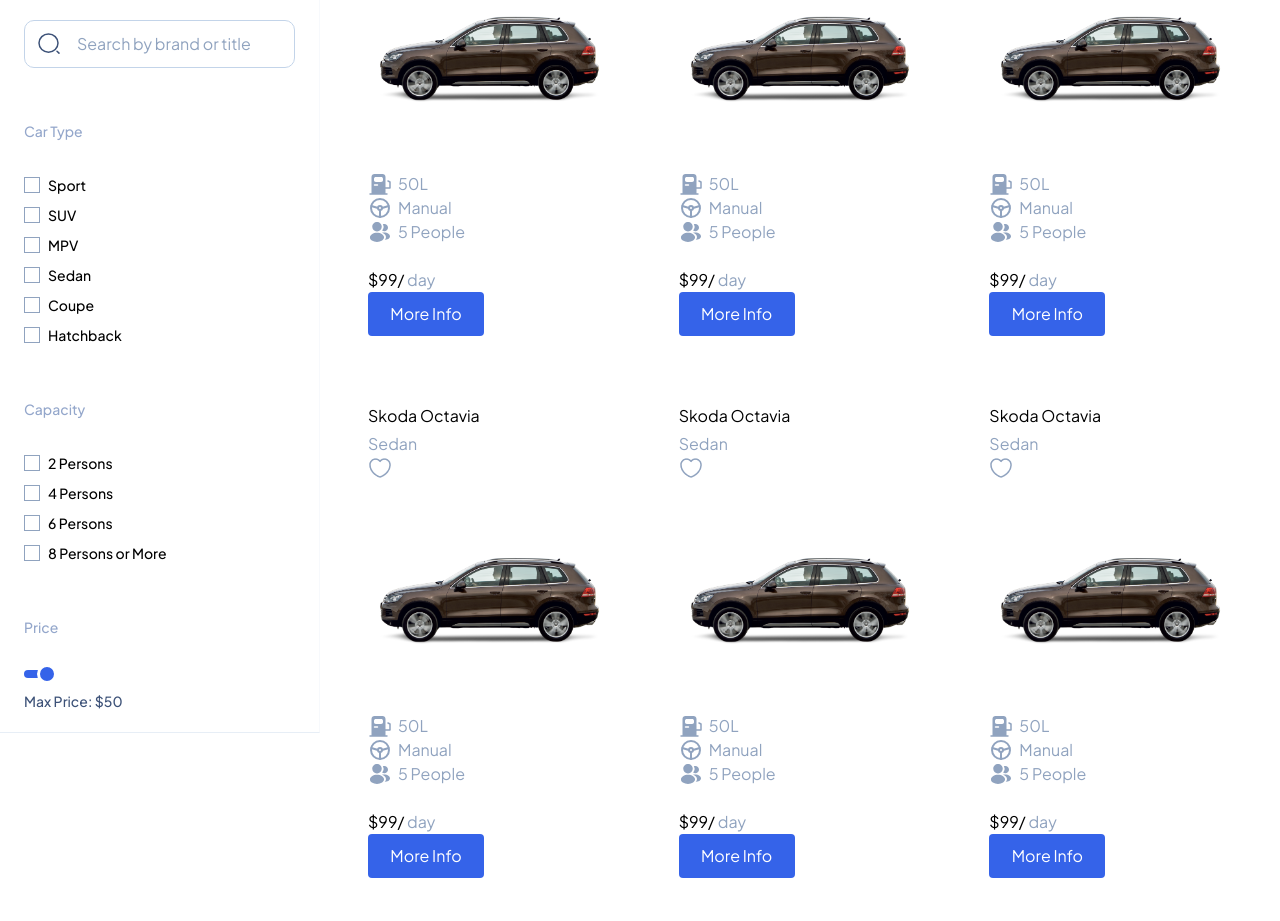
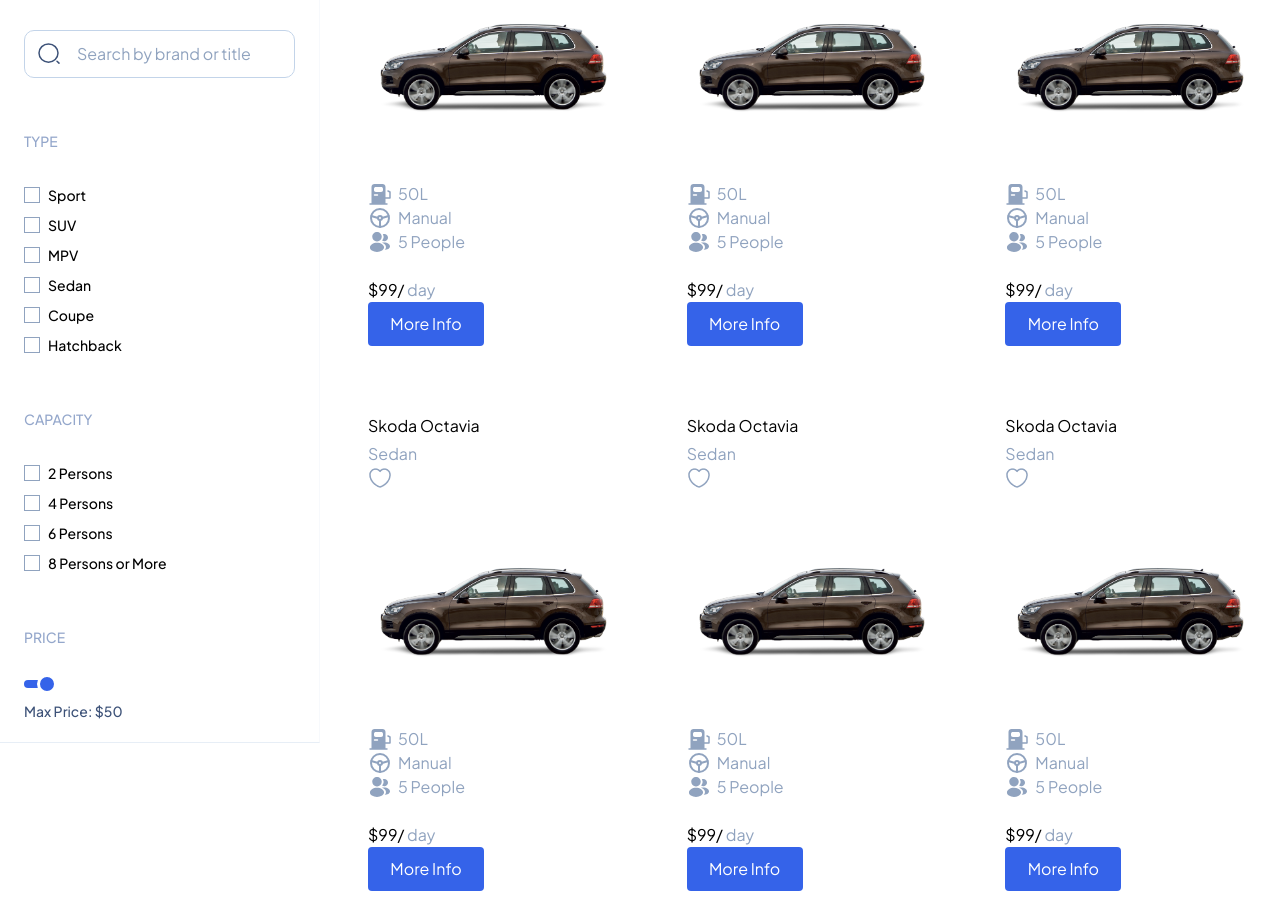
Before and after one commit to GlenMac90/rent-wheels, a Next.js app: page /search in a window 1280 px wide. Shown: the part 1440-2361 px from the top of the page. Built offline with nearby package versions, Linux system fonts and the light colour scheme.

Commit message:
integrate mobile filters

```diff
--- a/app/search/page.tsx
+++ b/app/search/page.tsx
@@ -7,7 +7,7 @@
     <main className="search-page-styles">
       <section className="flex w-full max-w-[82rem] flex-col items-center lg:flex-row">
         <SearchPageFilters />
-        <main className="flex w-full flex-col gap-8 p-6 lg:overflow-auto lg:pl-6">
+        <main className="flex w-full flex-col gap-8 p-6 lg:overflow-auto lg:pl-6 lg:pr-0">
           <SearchBar searchPage />
           <SearchResults />
         </main>
--- a/components/search-page/MobileSearchFilters.tsx
+++ b/components/search-page/MobileSearchFilters.tsx
@@ -1,10 +1,31 @@
 "use client";
 
-const MobileSearchFilters = () => {
+import { MouseEvent } from "react";
+import { MobileSearchFiltersProps } from "@/types/searchpage.index";
+import OptionalSearchFilters from "./OptionalSearchFilters";
+
+const MobileSearchFilters = ({
+  form,
+  currentPrice,
+  handleClose,
+}: MobileSearchFiltersProps) => {
+  const handleClick = (e: MouseEvent<HTMLDivElement>) => {
+    e.stopPropagation();
+  };
   return (
-    <div className="fixed z-10 h-screen w-screen bg-black/40 px-3 pt-28 dark:bg-black/10">
-      <div className="bg-white_gray-850 w-full rounded-ten bg-white p-6">
-        content
+    <div
+      className="fixed z-10 flex h-screen max-h-screen w-screen justify-center overflow-auto bg-black/40 px-3 pb-[5.5rem] pt-28 dark:bg-black/10"
+      onClick={handleClose}
+    >
+      <div
+        className="bg-white_gray-850 mb-4 flex h-fit w-full max-w-lg flex-col overflow-scroll rounded-ten bg-white p-6"
+        onClick={handleClick}
+      >
+        <OptionalSearchFilters
+          form={form}
+          currentPrice={currentPrice}
+          mobileFilters
+        />
       </div>
     </div>
   );
--- a/components/search-page/OptionalSearchFilters.tsx
+++ b/components/search-page/OptionalSearchFilters.tsx
@@ -9,12 +9,15 @@
 const OptionalSearchFilters = ({
   form,
   currentPrice,
+  mobileFilters = false,
 }: OptionalSearchFiltersProps) => {
   return (
     <>
-      <FormItem className="mt-14 flex flex-col">
-        <FormLabel className="semibold-12 mb-7 text-blue-100">
-          Car Type
+      <FormItem className={`${!mobileFilters && "mt-14"}  flex flex-col`}>
+        <FormLabel
+          className={`${mobileFilters ? "mb-3" : "mb-7"} semibold-12  text-blue-100`}
+        >
+          TYPE
         </FormLabel>
         <div className="flex flex-col gap-2">
           {carTypes.map((type) => (
@@ -49,9 +52,13 @@
           ))}
         </div>
       </FormItem>
-      <FormItem className="mt-14 flex flex-col">
-        <FormLabel className="semibold-12 mb-7 text-blue-100">
-          Capacity
+      <FormItem
+        className={`${mobileFilters ? "mt-8" : "mt-14"}  flex flex-col`}
+      >
+        <FormLabel
+          className={`${mobileFilters ? "mb-3" : " mb-7"} semibold-12 text-blue-100`}
+        >
+          CAPACITY
         </FormLabel>
         <div className="flex flex-col gap-2">
           {carCapacity.map((capacity) => (
@@ -86,8 +93,12 @@
           ))}
         </div>
       </FormItem>
-      <FormItem className="mt-14 flex flex-col">
-        <FormLabel className="semibold-12 mb-7 text-blue-100">Price</FormLabel>
+      <FormItem className={`${mobileFilters ? "mt-8" : "mt-14"} flex flex-col`}>
+        <FormLabel
+          className={`${mobileFilters ? "mb-3" : "mb-7"} semibold-12  text-blue-100`}
+        >
+          PRICE
+        </FormLabel>
         <Slider
           defaultValue={[50]}
           max={1000}
--- a/components/search-page/SearchPageFilters.tsx
+++ b/components/search-page/SearchPageFilters.tsx
@@ -1,6 +1,6 @@
 "use client";
 
-import { useState } from "react";
+import { useState, useEffect } from "react";
 import Image from "next/image";
 import { zodResolver } from "@hookform/resolvers/zod";
 import { useForm } from "react-hook-form";
@@ -26,6 +26,24 @@
     watch,
     formState: { errors },
   } = form;
+
+  useEffect(() => {
+    const handleResize = () => {
+      if (window.innerWidth > 1024) {
+        setShowMobileFilters(false);
+      }
+    };
+
+    window.addEventListener("resize", handleResize);
+
+    handleResize();
+
+    return () => window.removeEventListener("resize", handleResize);
+  }, []);
+
+  const handleClose = () => {
+    setShowMobileFilters(false);
+  };
 
   console.log(errors, "errors");
 
@@ -76,12 +94,15 @@
           <div className="hidden lg:flex lg:flex-col">
             <OptionalSearchFilters form={form} currentPrice={currentPrice} />
           </div>
-          {/* <button type="submit" className="mt-5 rounded-ten bg-blue-100 py-3">
-            submit
-          </button> */}
         </form>
+        {showMobileFilters && (
+          <MobileSearchFilters
+            form={form}
+            currentPrice={currentPrice}
+            handleClose={handleClose}
+          />
+        )}
       </Form>
-      {showMobileFilters && <MobileSearchFilters form={form} />}
     </>
   );
 };
--- a/schemas/index.ts
+++ b/schemas/index.ts
@@ -7,7 +7,7 @@
 });
 
 export const searchFiltersSchema = z.object({
-  carName: z.string().min(1).max(10),
+  carName: z.string().min(1).max(20),
   carType: z.array(z.string()),
   carCapacity: z.array(z.string()),
   carMaxPrice: z.number().min(1).max(1000).optional(),
--- a/types/searchpage.index.ts
+++ b/types/searchpage.index.ts
@@ -4,4 +4,9 @@
 export interface OptionalSearchFiltersProps {
   form: UseFormReturn<FormFields>;
   currentPrice: number | undefined;
+  mobileFilters?: boolean;
 }
+
+export interface MobileSearchFiltersProps extends OptionalSearchFiltersProps {
+  handleClose: () => void;
+}
```
